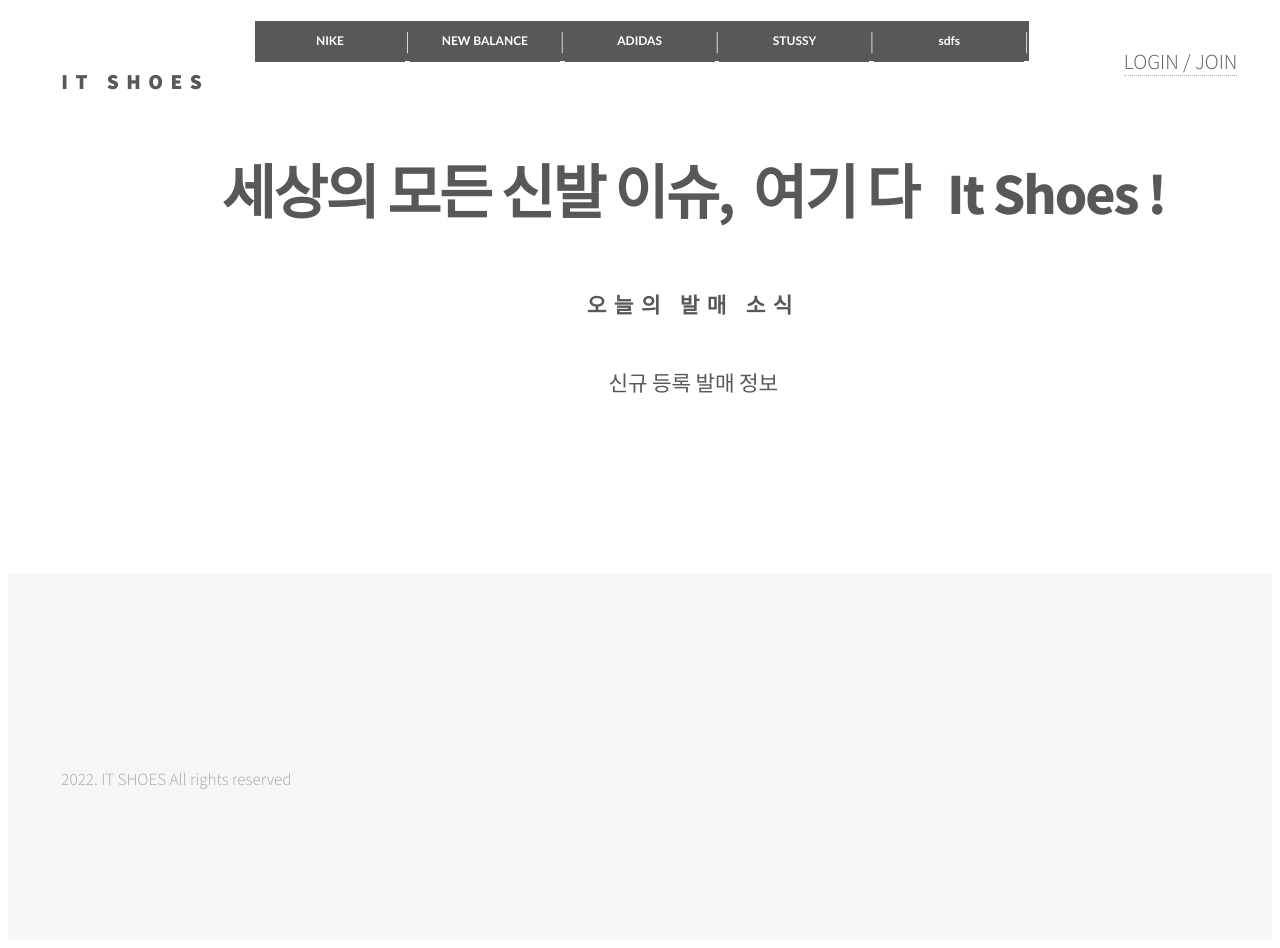
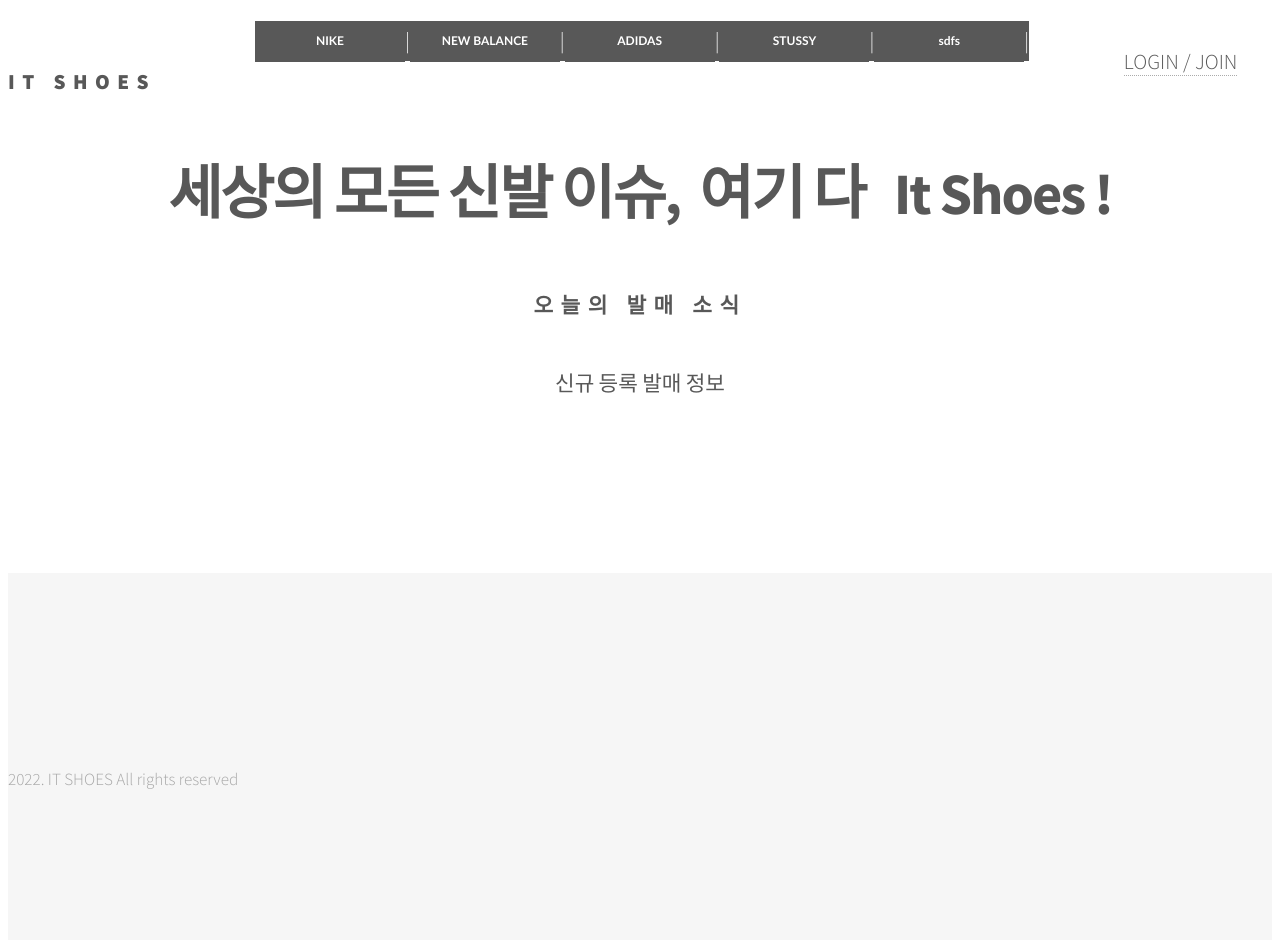
Before and after one commit to ksg2388/IT_shoes, a Flask app: page / in a window 1280 px wide; the page is wider, and only the part inside the window is pictured. Run offline with Flask 2, Linux system fonts and the light colour scheme; data that the repository does not hold is empty.

Commit message:
Update main.css

```diff
--- a/static/main.css
+++ b/static/main.css
@@ -139,13 +139,6 @@ img {
 				color: rgba(88, 88, 88, 0.5);
 			}
 /* 래퍼 */
-	#wrapper > * > .inner {
-		width: 100%;
-		max-width: 68em;
-		margin: 0 auto;
-		padding: 0 2.5em;
-	}
-
 	#topMenu {
 		height: 30px;
 		width: 850px;
```
